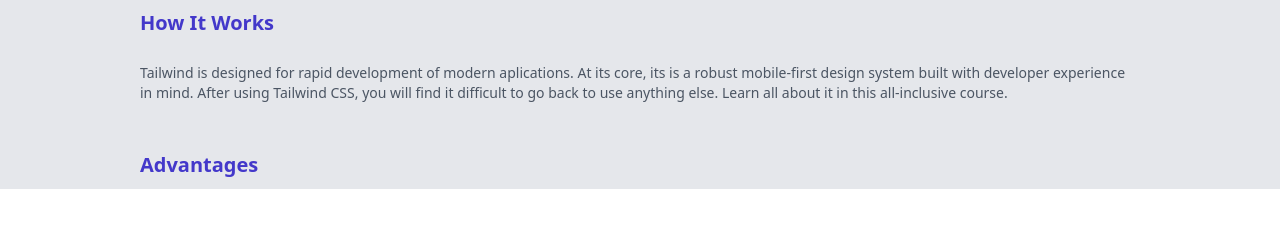
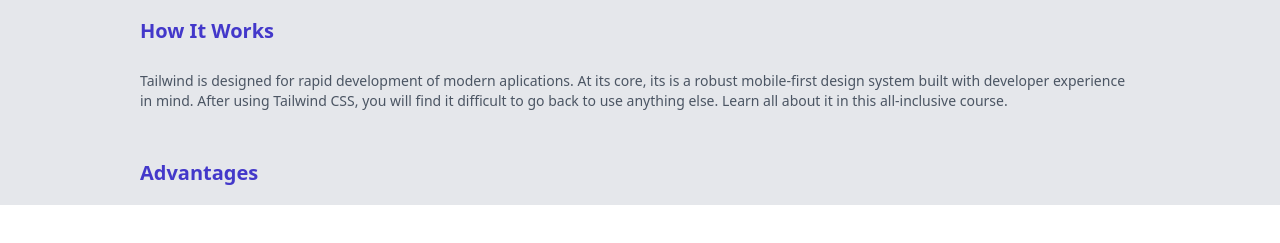
Before and after one commit to webstormcam/Scrimba_Tailwind_Project, a plain HTML site: page index.html in a window 1280 px wide. Shown: the part 263-506 px from the top of the page. Drawn offline with nearby package versions, Linux system fonts and the light colour scheme.

Commit message:
Update index.html

```diff
--- a/index.html
+++ b/index.html
@@ -28,7 +28,7 @@
               </div>
          </div>
       </header>
-      <main class=" bg-gray-200  w-full flex flex-col items-center ">
+      <main class=" bg-gray-200  w-full flex flex-col items-center py-2 ">
         <div id="main-content" class="max-w-5xl flex flex-col mt-20 px-3   ">
          <div id="card1">
             <h2 class="text-xl font-bold text-indigo-700 border-b-2 pb-2">How It Works</h2>
```
